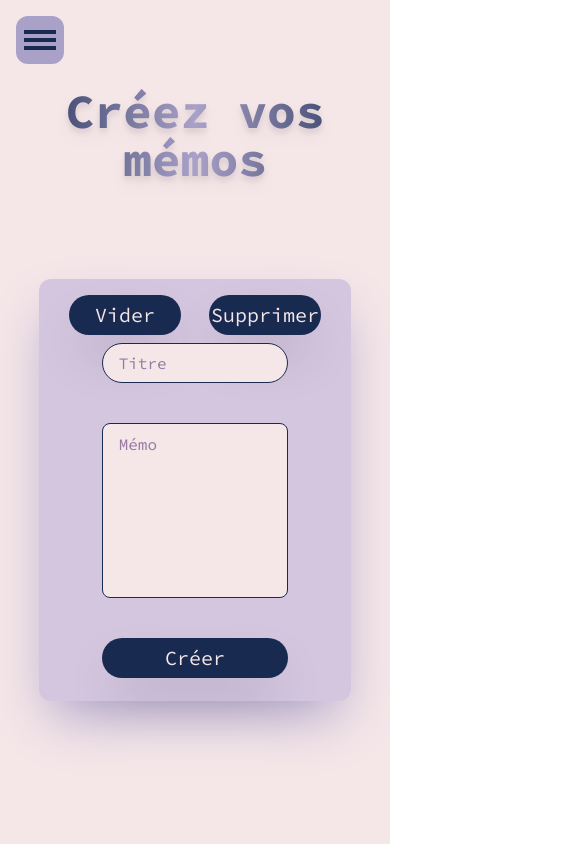
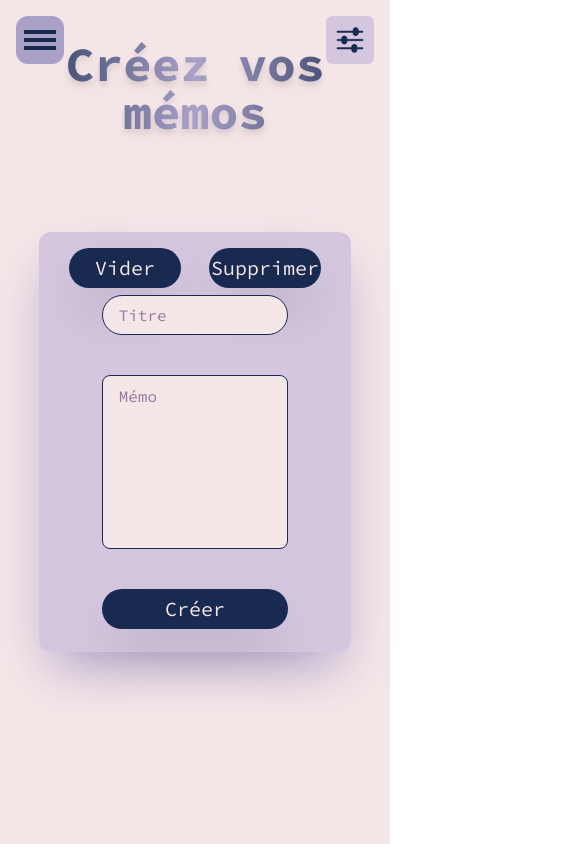
Before and after one commit to Timeuh/memo-app, a React (Vite) app: page / in a window 390 px wide. Shown: the top 844 px of the page, 585 px wide, since content can reach past the window. Built offline with nearby package versions, Linux system fonts and the light colour scheme.

Commit message:
feat: implement mobile theme menu

```diff
--- a/src/App.tsx
+++ b/src/App.tsx
@@ -7,6 +7,7 @@ import getCurrentId from '@/functions/getCurrentId';
 import MemoMenuMobile from '@/components/memobar/MemoMenuMobile';
 import {useTheme} from '@/hooks/useTheme';
 import Options from '@/components/Options';
+import OptionsMenuMobile from '@/components/OptionsMenuMobile';
 
 export default function App() {
   const {isCurrentLight} = useTheme();
@@ -83,6 +84,7 @@ export default function App() {
       <MemoBar memos={memos} selectMemo={selectMemo}/>
       <MemoMenuMobile memos={memos} selectMemo={selectMemo}/>
       <Options />
+      <OptionsMenuMobile />
     </main>
   );
 }
```
